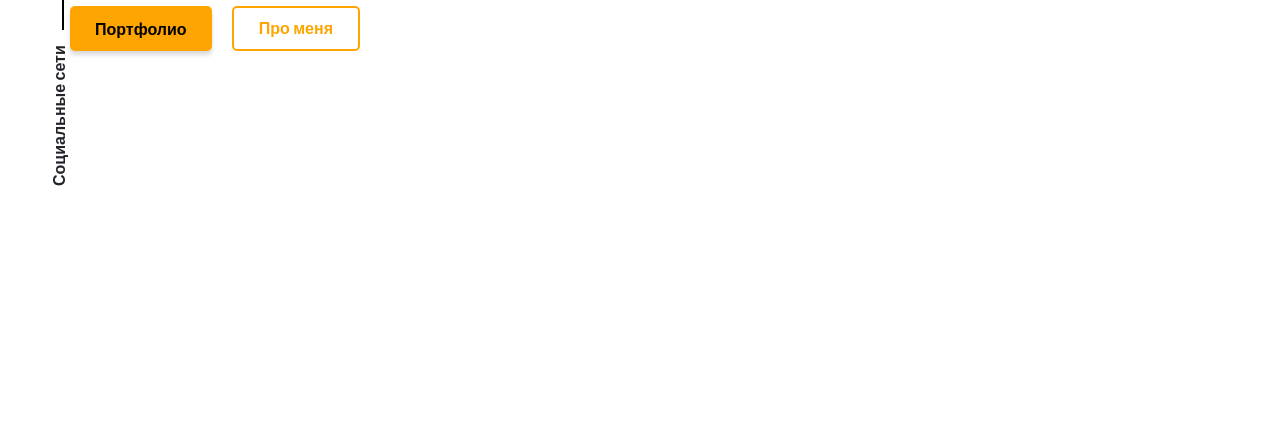
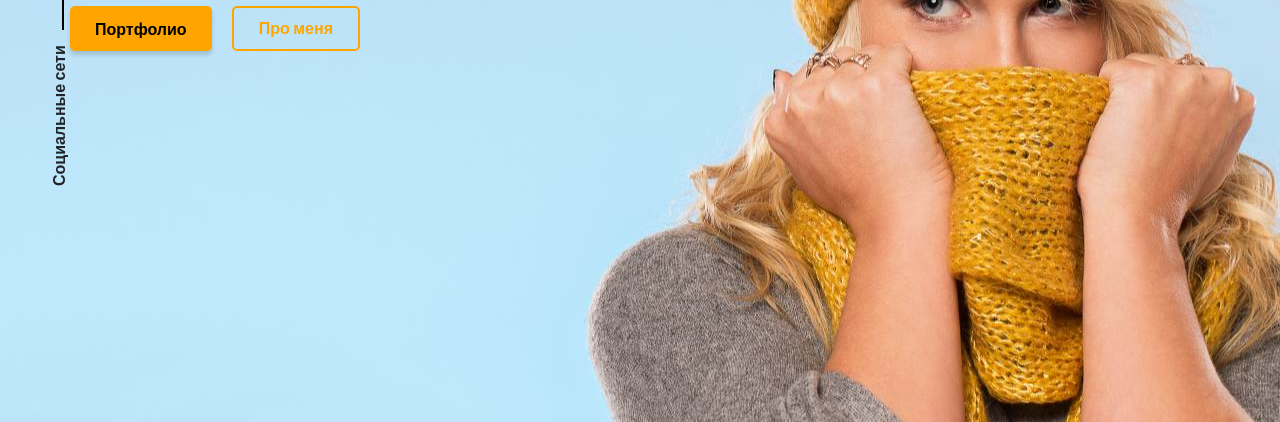
Before and after one commit to viola4ka/viola4ka.github.io, a plain HTML site: page index.html in a window 1280 px wide. Shown: the part 378-800 px from the top of the page. Drawn offline with nearby package versions, Linux system fonts and the light colour scheme; files that its build step writes are made by us from their sources; files whose address does not match are found by name.

Commit message:
Update _promo.scss

```diff
--- a/sass/blocks/_promo.scss
+++ b/sass/blocks/_promo.scss
@@ -1,7 +1,7 @@
 .promo {
   min-height: 100vh;
   position: relative;
-  background: url("/src/img/main_bg.jpg") no-repeat 50% / cover;
+  background: url("../img/main_bg.jpg") no-repeat 50% / cover;
   padding-top: 205px;
   &__title {
     width: 535px;
```
